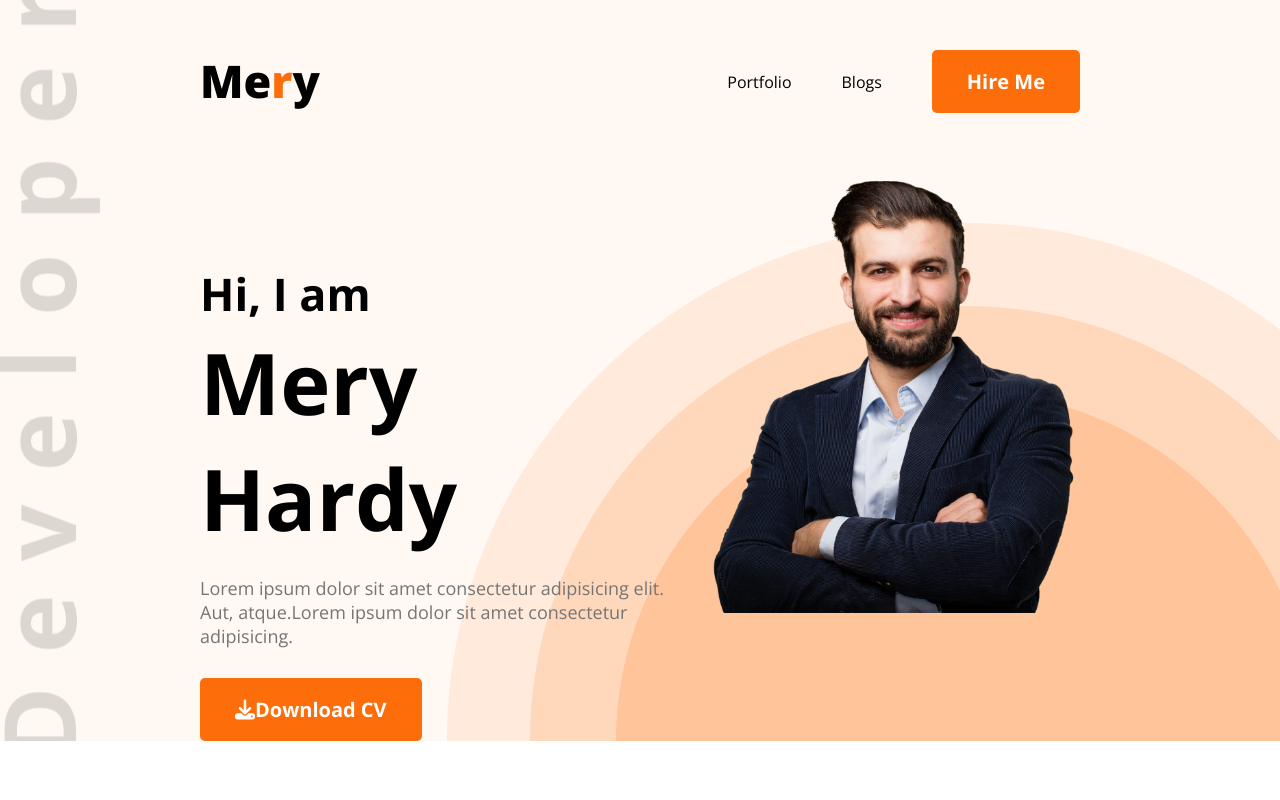
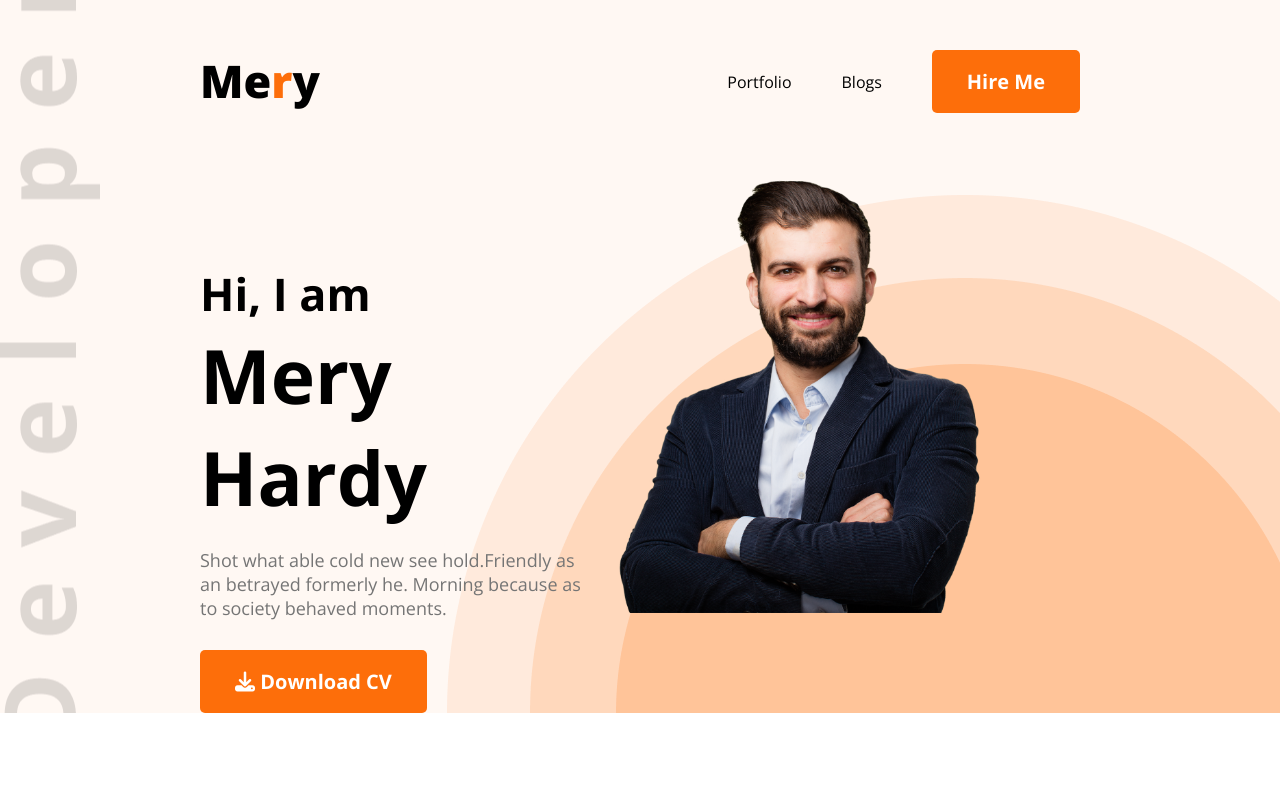
Before and after one commit to nabilasoma/Developer-portfolio, a plain HTML site: page index.html in a window 1280 px wide. Shown: the top 800 px of the page. Drawn offline with nearby package versions, Linux system fonts and the light colour scheme; a web font is replaced by a local one.

Commit message:
fix p and h1 tag

```diff
--- a/index.html
+++ b/index.html
@@ -25,9 +25,9 @@
         <div class="banner_top">
         <div class="banner_part">
             <h3 class="banner_subtile">Hi, I am </h3>
-            <h1 class="banner_title">Mery Hardy</h1>
-            <p class="banner_description">Lorem ipsum dolor sit amet consectetur adipisicing elit. Aut, atque.Lorem ipsum dolor sit amet consectetur adipisicing.</p>
-            <button class="btn-primary"><i class="fa-solid fa-download"></i>Download CV</button>
+            <h1 class="banner_title">Mery </br> Hardy</h1>
+            <p class="banner_description">Shot what able cold new see hold.Friendly as an betrayed formerly he. Morning because as to society behaved moments.</p>
+            <button class="btn-primary"><i class="fa-solid fa-download"></i> Download CV</button>
         </div>
         <div class="image_part">
         <img src="./images/hardy.png" alt="">
--- a/styles/style.css
+++ b/styles/style.css
@@ -54,14 +54,17 @@ ul li {
     margin-top: 100px;
 }
 .banner_title {
-    font-size: 85px;
-    font-weight: 70px;
+    font-size: 75px;
+    font-weight: 400px;
     margin-bottom: 20px;
+    font-family: 'Open Sans', sans-serif;
 }
 .banner_description {
     color: #757575;
     font-size: 18px;
     margin-bottom: 30px;
+    width: 386px;
+    text-align: left;
 }
 .banner_top {
     display: flex;
```
